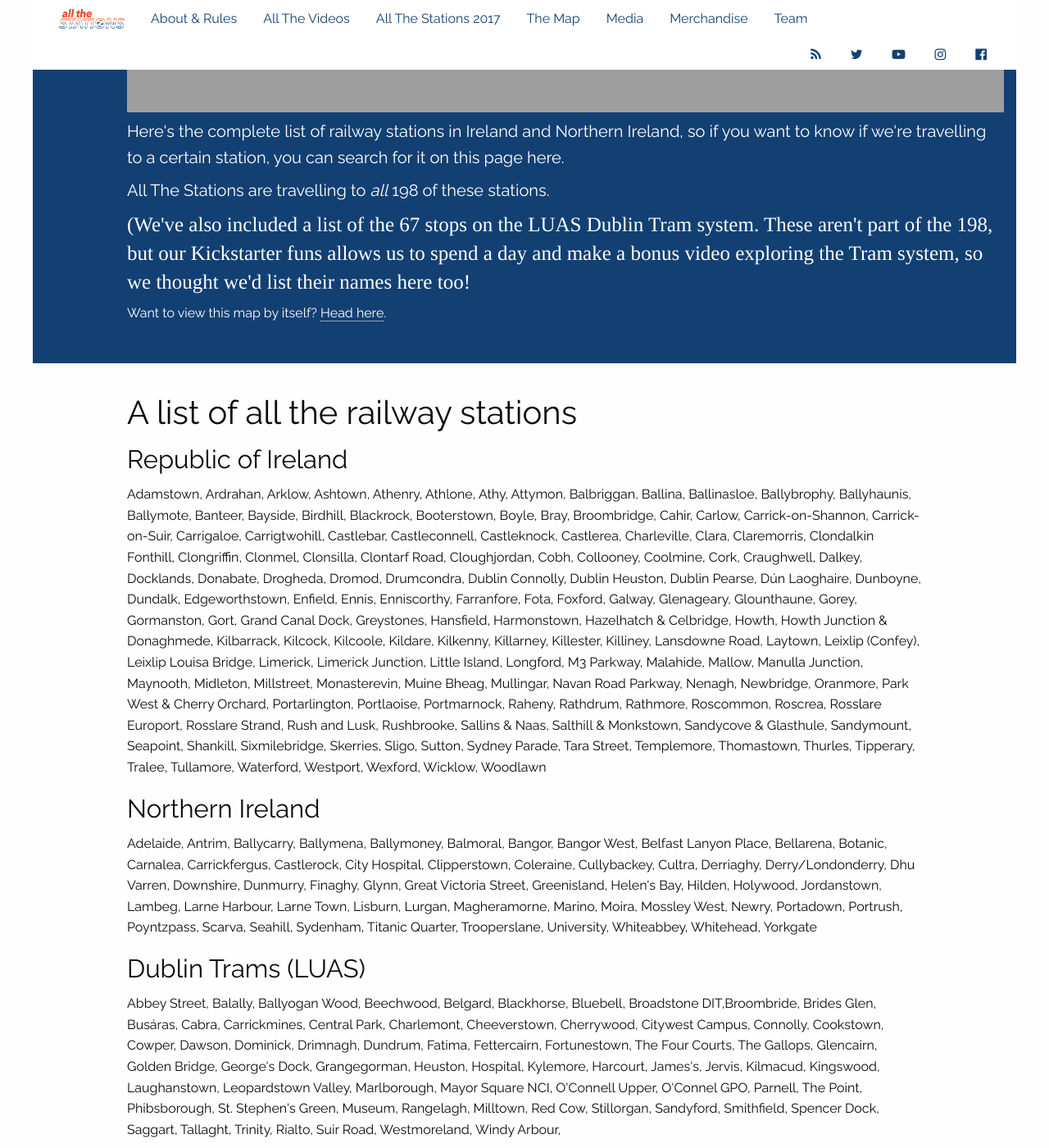
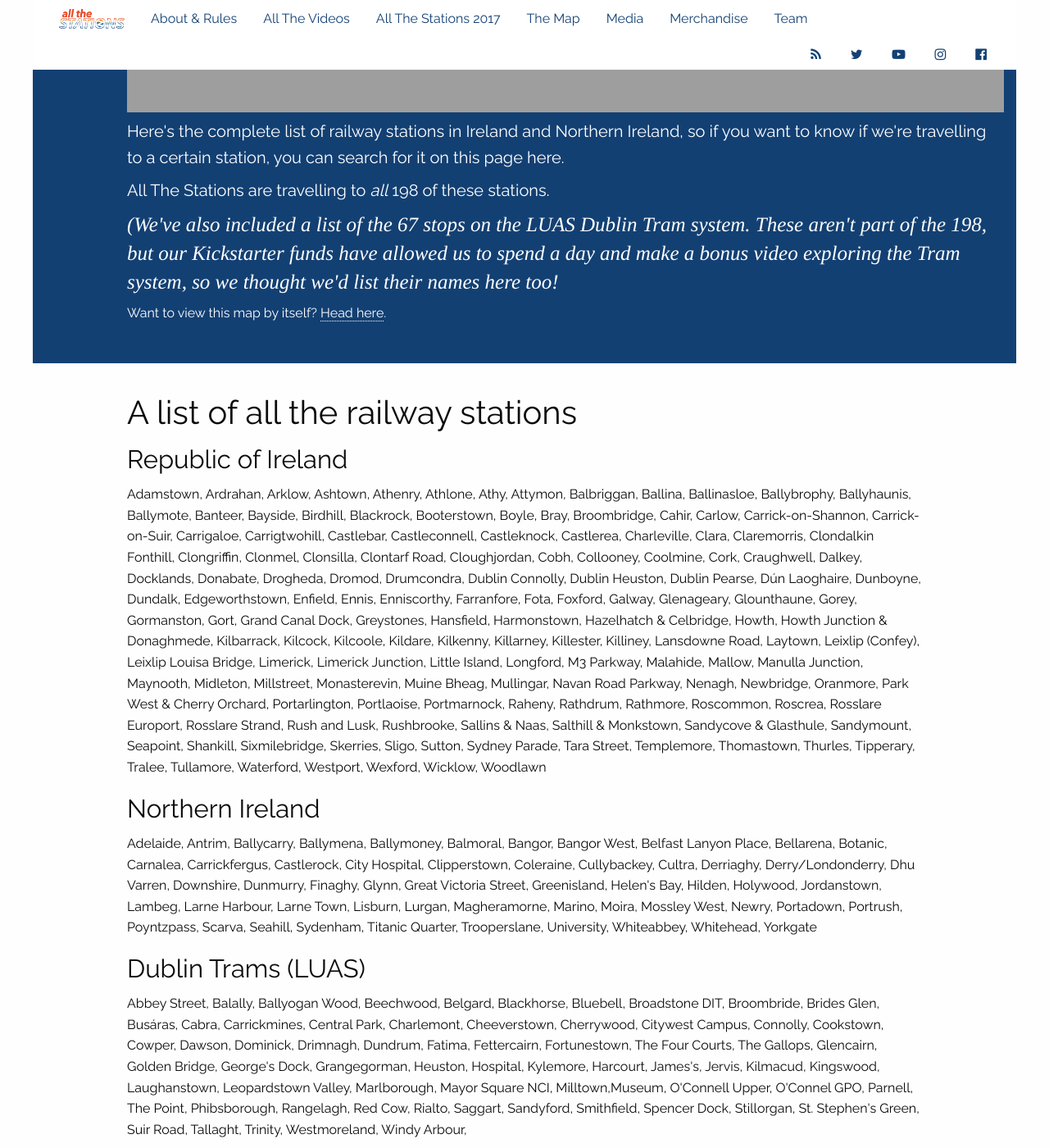
Before and after one commit to khawkins98/all-the-stations, a Jekyll site: the page built from stationlist.md, in a window 1280 px wide and 1400 px high, scrolled down 587 px. Shown: the whole window at 82% size. Built offline with Jekyll 4.4.1, drawn with Linux system fonts in a browser that asks for light colours; nearby versions of some CDN libraries; comment, search, counter and statistics services are not loaded.

Commit message:
Update stationlist.md

```diff
--- a/stationlist.md
+++ b/stationlist.md
@@ -10,7 +10,7 @@ order: 5
 		<iframe style="width:100%;height:500px; border:0;" src="http://www.allthestations.co.uk/map/allthestations-map.php"></iframe>
     <h3 class="lead">Here's the complete list of railway stations in Ireland and Northern Ireland, so if you want to know if we're travelling to a certain station, you can search for it on this page here.</h3>
          <h3 class="lead">All The Stations are travelling to <em>all</em> 198 of these stations.</h3>
-	<h4>(We've also included a list of the 67 stops on the LUAS Dublin Tram system. These aren't part of the 198, but our Kickstarter funs allows us to spend a day and make a bonus video exploring the Tram system, so we thought we'd list their names here too!</h4>
+	<h4><em>(We've also included a list of the 67 stops on the LUAS Dublin Tram system. These aren't part of the 198, but our Kickstarter funds have allowed us to spend a day and make a bonus video exploring the Tram system, so we thought we'd list their names here too!</em></h4>
 		<p>Want to view this map by itself? <a href="http://www.allthestations.co.uk/map/">Head here</a>.</p>
   </div>
 </div>
@@ -25,7 +25,7 @@ order: 5
 <h3>Northern Ireland</h3><p class="small">Adelaide, Antrim, Ballycarry, Ballymena, Ballymoney, Balmoral, Bangor, Bangor West, Belfast Lanyon Place, Bellarena, Botanic, Carnalea, Carrickfergus, Castlerock, City Hospital, Clipperstown, Coleraine, Cullybackey, Cultra, Derriaghy, Derry/Londonderry, Dhu Varren, Downshire, Dunmurry, Finaghy, Glynn, Great Victoria Street, Greenisland, Helen's Bay, Hilden, Holywood, Jordanstown, Lambeg, Larne Harbour, Larne Town, Lisburn, Lurgan, Magheramorne, Marino, Moira, Mossley West, Newry, Portadown, Portrush, Poyntzpass, Scarva, Seahill, Sydenham, Titanic Quarter, Trooperslane, University, Whiteabbey, Whitehead, Yorkgate</p>
 
 <h3>Dublin Trams (LUAS)</h3>
-<p class="small">Abbey Street, Balally, Ballyogan Wood, Beechwood, Belgard, Blackhorse, Bluebell, Broadstone DIT,Broombride, Brides Glen, Busáras, Cabra, Carrickmines, Central Park, Charlemont, Cheeverstown, Cherrywood, Citywest Campus, Connolly, Cookstown, Cowper, Dawson, Dominick, Drimnagh, Dundrum, Fatima, Fettercairn, Fortunestown, The Four Courts, The Gallops, Glencairn, Golden Bridge, George's Dock, Grangegorman, Heuston, Hospital, Kylemore, Harcourt, James's, Jervis, Kilmacud, Kingswood, Laughanstown, Leopardstown Valley, Marlborough, Mayor Square NCI, O'Connell Upper, O'Connel GPO, Parnell, The Point, Phibsborough, St. Stephen's Green, Museum, Rangelagh, Milltown, Red Cow, Stillorgan, Sandyford, Smithfield, Spencer Dock, Saggart, Tallaght, Trinity, Rialto, Suir Road, Westmoreland, Windy Arbour,
+<p class="small">Abbey Street, Balally, Ballyogan Wood, Beechwood, Belgard, Blackhorse, Bluebell, Broadstone DIT, Broombride, Brides Glen, Busáras, Cabra, Carrickmines, Central Park, Charlemont, Cheeverstown, Cherrywood, Citywest Campus, Connolly, Cookstown, Cowper, Dawson, Dominick, Drimnagh, Dundrum, Fatima, Fettercairn, Fortunestown, The Four Courts, The Gallops, Glencairn, Golden Bridge, George's Dock, Grangegorman, Heuston, Hospital, Kylemore, Harcourt, James's, Jervis, Kilmacud, Kingswood, Laughanstown, Leopardstown Valley, Marlborough, Mayor Square NCI, Milltown,Museum, O'Connell Upper, O'Connel GPO, Parnell, The Point, Phibsborough, Rangelagh, Red Cow, Rialto, Saggart, Sandyford, Smithfield, Spencer Dock, Stillorgan, St. Stephen's Green, Suir Road, Tallaght, Trinity, Westmoreland, Windy Arbour,
 </p>
 		      </div>
 		</div>
```
